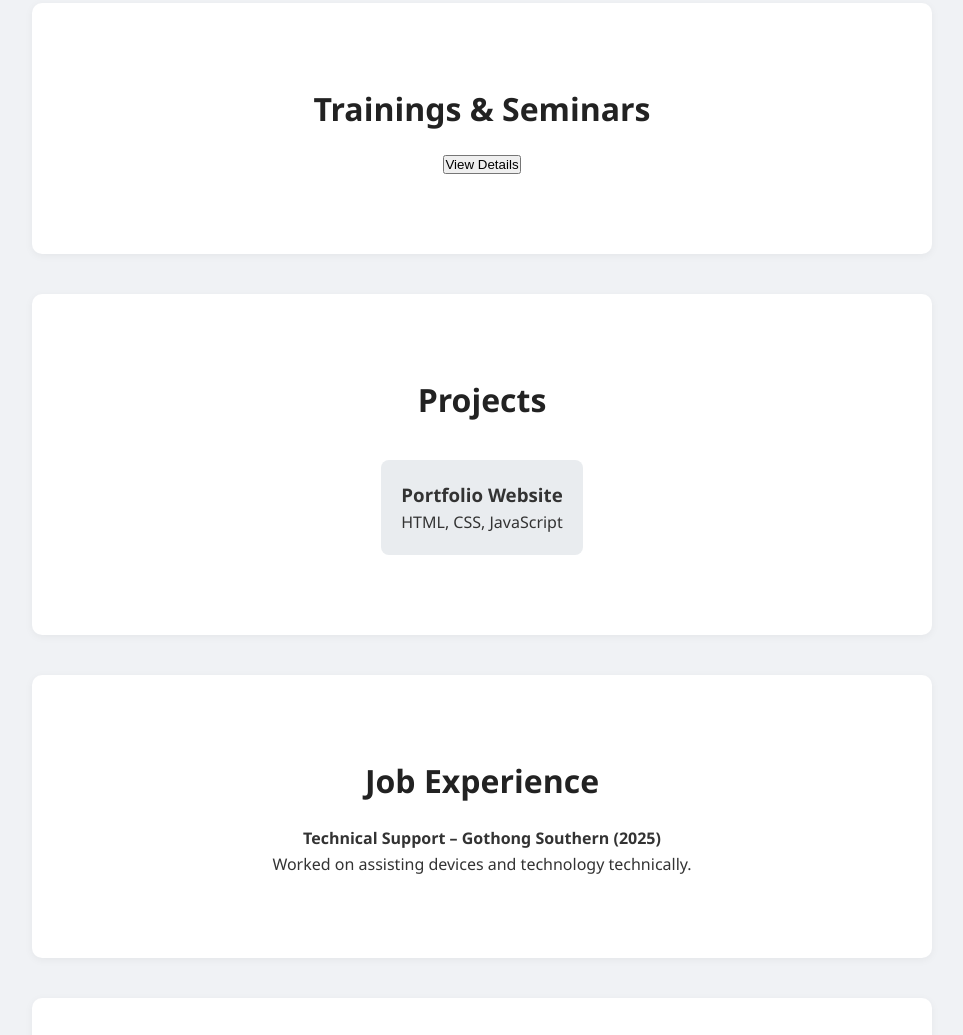
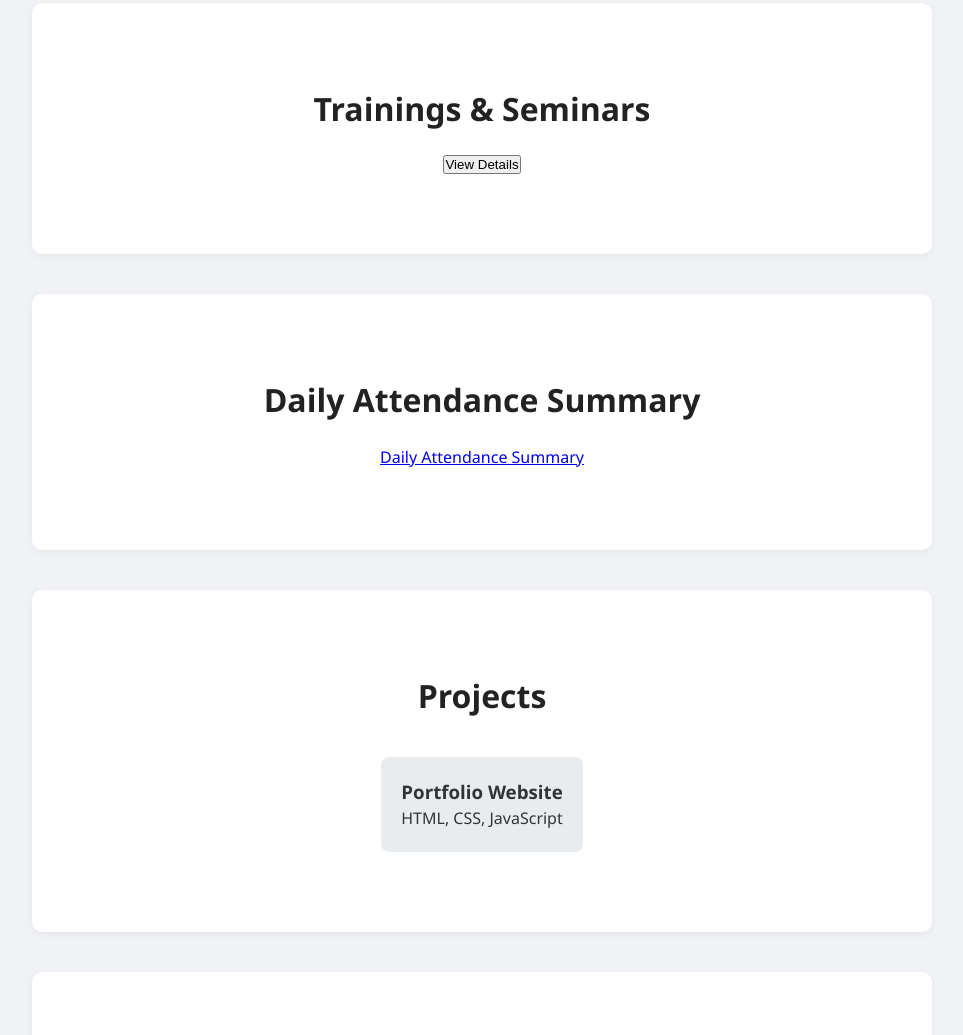
Before and after one commit to AndrieBasilgo/AndrieBasilgo.github.io, a plain HTML site: page index.html in a window 1280 px wide. Shown: the part 906-1941 px from the top of the page, without its empty margins (158-1121 px from the left). Drawn offline with Linux system fonts and the light colour scheme.

Commit message:
index.html

```diff
--- a/index.html
+++ b/index.html
@@ -31,6 +31,13 @@
             <li>Dual Traning System – 2023</li>
         </ul>
     </section>
+    <section id="das">
+        <h2>Daily Attendance Summary</h2>
+        <a href="https://docs.google.com/spreadsheets/d/1uqAO7h865t_VKHL9qJgS5bRDggEbRL40QE1aXyNV_xY/edit?usp=sharing">Daily Attendance Summary</a>
+        <ul id="da-summary" style="display:none;">
+        </ul>
+    </section>
+
     <section id="projects">
         <h2>Projects</h2>
         <div class="project-card" onclick="openModal('project1')">
@@ -76,6 +83,7 @@
             <li><a href="#profile">Profile</a></li>
             <li><a href="#education">Education</a></li>
             <li><a href="#trainings">Trainings</a></li>
+            <li><a href="#das">DAS</a></li>
             <li><a href="#projects">Projects</a></li>
             <li><a href="#experience">Experience</a></li>
             <li><a href="#certificate">Certificates</a></li>
```
